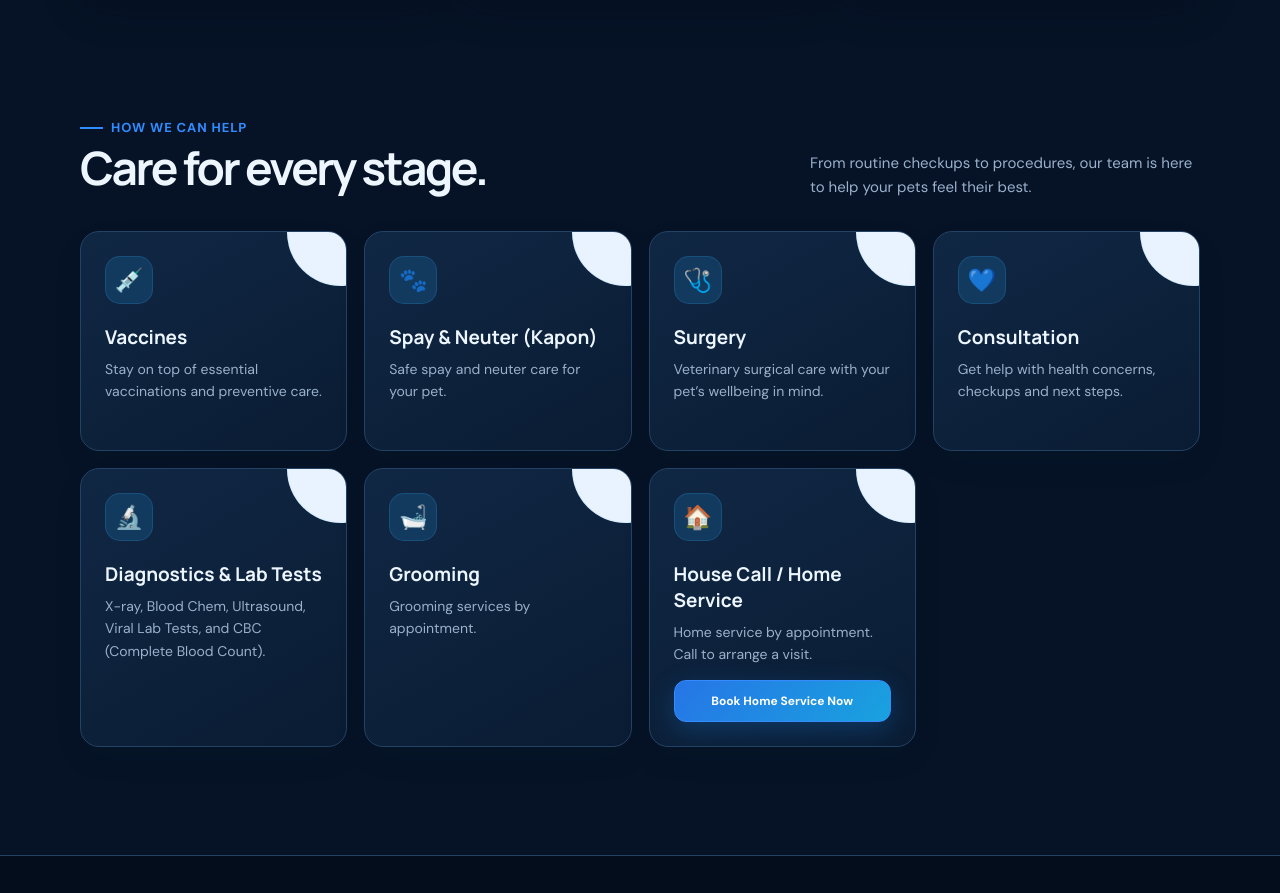
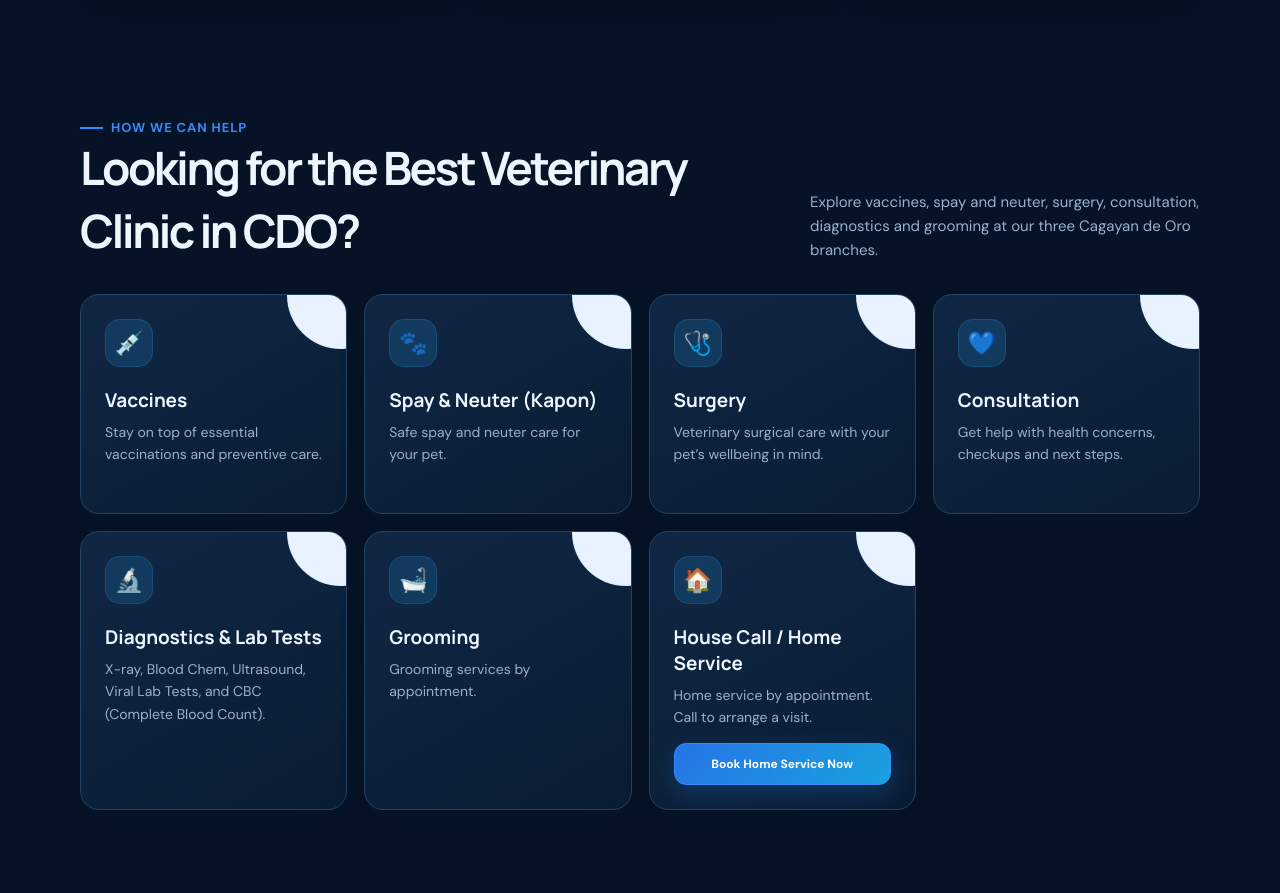
Before and after one commit to Boks-Michael/baldonadovetclinic, a plain HTML site: page index.html in a window 1280 px wide. Shown: the part 1280-2173 px from the top of the page. Drawn offline with Linux system fonts and the light colour scheme.

Commit message:
Add Best Veterinary Clinic search phrase to services content

```diff
--- a/index.html
+++ b/index.html
@@ -76,7 +76,7 @@
         <article class="branch"><span class="branch-code">KSW</span><h3>Kauswagan Branch</h3><p>Kauswagan National Highway, near Suzuki Service / Davies sign, Cagayan de Oro City.</p><div class="branch-hours">24-hour service<br>Morning: 8:00 AM–5:00 PM · Evening: 7:00 PM–3:00 AM</div><a class="branch-rating" href="https://share.google/pKLlP93wmHyKa1Qj3" target="_blank" rel="noopener noreferrer" aria-label="Kauswagan rating: 4.4 out of 5 from 46 reviews; open map"><span class="stars" aria-hidden="true">★★★★★</span>4.4/5 · 46 reviews</a><div class="branch-actions"><a class="btn primary" href="tel:+639166875958">Call 0916 687 5958</a><a class="btn" href="https://share.google/pKLlP93wmHyKa1Qj3" target="_blank" rel="noopener noreferrer">Map ↗</a><a class="btn facebook-link" href="https://www.facebook.com/profile.php?id=61582556777637" target="_blank" rel="noopener noreferrer" aria-label="Visit Kauswagan Branch on Facebook"><svg viewBox="0 0 24 24" aria-hidden="true"><path d="M13.7 21v-8.2h2.8l.4-3.2h-3.2V7.5c0-.9.3-1.6 1.6-1.6H17V3.1c-.3 0-1.3-.1-2.5-.1-2.5 0-4.2 1.5-4.2 4.3v2.4H7.5v3.2h2.8V21h3.4z"/></svg></a></div></article>
         <article class="branch"><span class="branch-code">UPT</span><h3>Uptown Branch</h3><p>SM Bypass Road, near Courtyard, Cagayan de Oro City.</p><div class="branch-hours">Monday–Saturday · 8:00 AM–5:00 PM<br>Closed Sundays</div><div class="branch-actions"><a class="btn primary" href="tel:+639660513649">Call 0966 051 3649</a><a class="btn" href="https://share.google/qysZ5dEI1ZziQZeEe" target="_blank" rel="noopener noreferrer">Map ↗</a><a class="btn facebook-link" href="https://www.facebook.com/bvc.uptown" target="_blank" rel="noopener noreferrer" aria-label="Visit Uptown Branch on Facebook"><svg viewBox="0 0 24 24" aria-hidden="true"><path d="M13.7 21v-8.2h2.8l.4-3.2h-3.2V7.5c0-.9.3-1.6 1.6-1.6H17V3.1c-.3 0-1.3-.1-2.5-.1-2.5 0-4.2 1.5-4.2 4.3v2.4H7.5v3.2h2.8V21h3.4z"/></svg></a></div></article>
       </div></div></section>
-    <section id="services"><div class="wrap"><div class="section-head"><div><div class="eyebrow">How we can help</div><h2>Care for every stage.</h2></div><p>From routine checkups to procedures, our team is here to help your pets feel their best.</p></div>
+    <section id="services"><div class="wrap"><div class="section-head"><div><div class="eyebrow">How we can help</div><h2>Looking for the Best Veterinary Clinic in CDO?</h2></div><p>Explore vaccines, spay and neuter, surgery, consultation, diagnostics and grooming at our three Cagayan de Oro branches.</p></div>
       <div class="services">
         <article class="service"><div class="icon" aria-hidden="true">💉</div><h3>Vaccines</h3><p>Stay on top of essential vaccinations and preventive care.</p></article>
         <article class="service"><div class="icon" aria-hidden="true">🐾</div><h3>Spay &amp; Neuter (Kapon)</h3><p>Safe spay and neuter care for your pet.</p></article>
```
